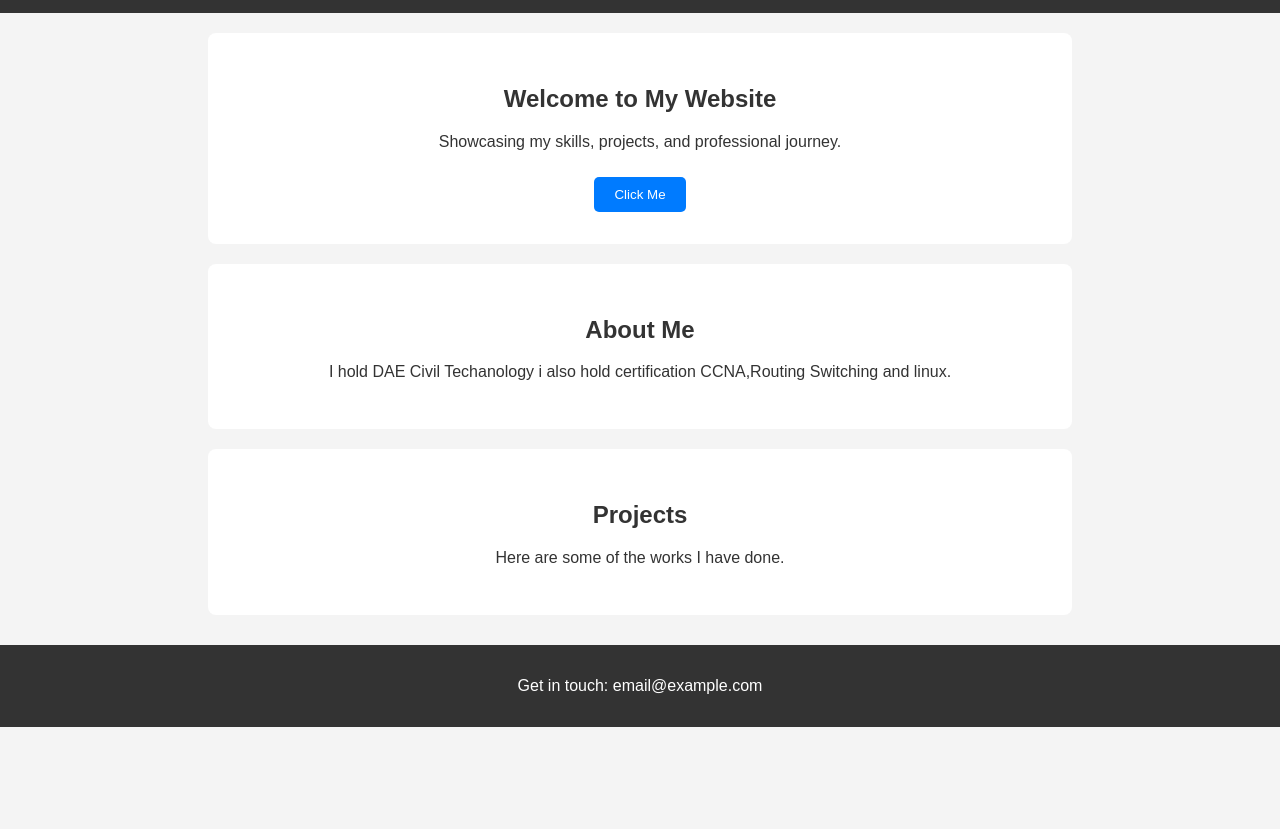
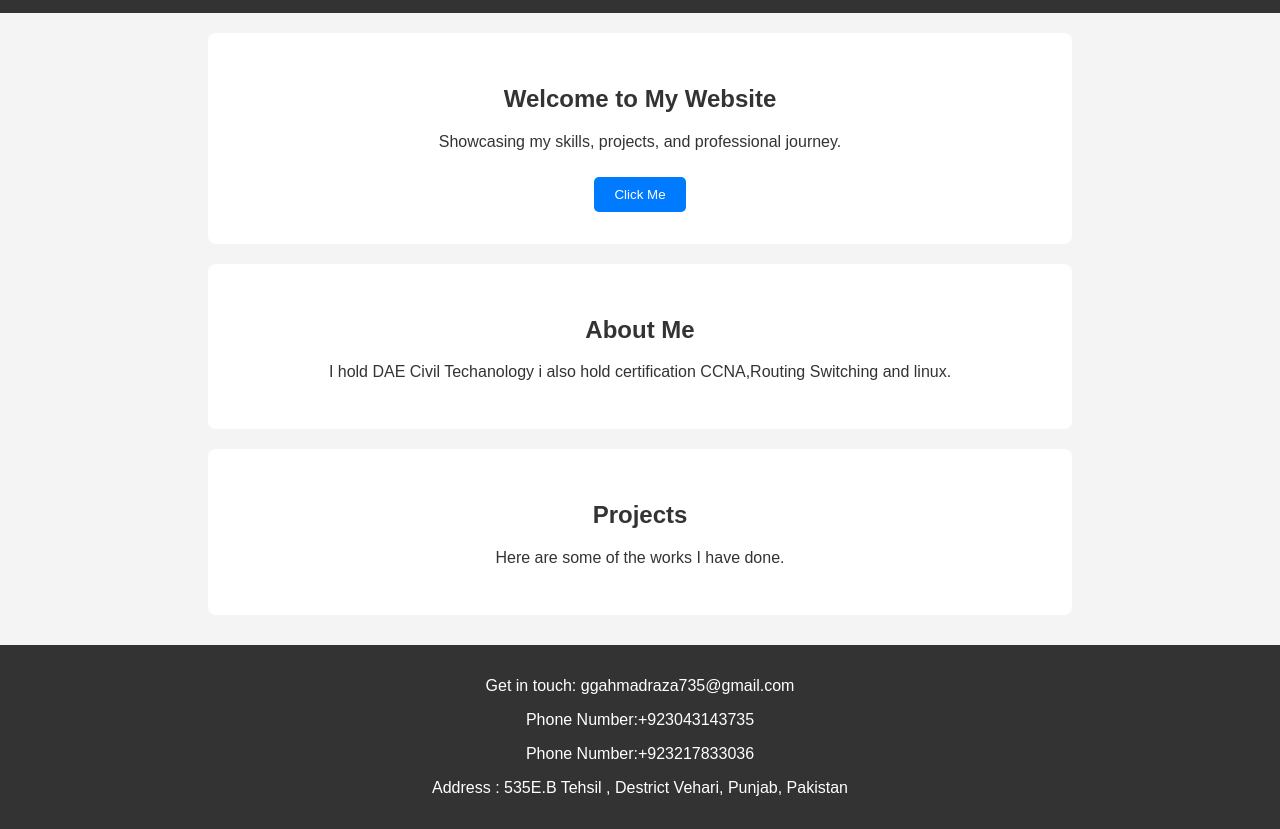
Before and after one commit to Ahmad735-ra/Ahmad-Raza, a plain HTML site: page index.html in a window 1280 px wide. Shown: the part 87-916 px from the top of the page. Before the commit the page ends 814 px from the top, so only its background shows below. Drawn offline with Linux system fonts and the light colour scheme.

Commit message:
Add files via upload

```diff
--- a/index.html
+++ b/index.html
@@ -27,7 +27,7 @@
     <section id="about">
         <h2>About Me</h2>
         <p>I hold DAE Civil Techanology i also hold certification CCNA,Routing Switching and linux.</p>
-    <imgscr=Ahmadraz.jpeg" alt=Ahmad Raza">
+    <img\scr=Ahmadraz.jpeg" alt=Ahmad Raza">
 </section>
 
     <section id="projects">
@@ -36,8 +36,12 @@
     </section>
 
     <footer id="contact">
-        <p>Get in touch: email@example.com</p>
-    </footer>
+        <p>Get in touch: ggahmadraza735@gmail.com</p>
+        <p>Phone Number:+923043143735</p>
+        <p>Phone Number:+923217833036</p>
+        <p> Address : 535E.B Tehsil , Destrict Vehari, Punjab, Pakistan</p>
+
+</footer>
 
     <script src="script.js"></script>
 </body>
```
